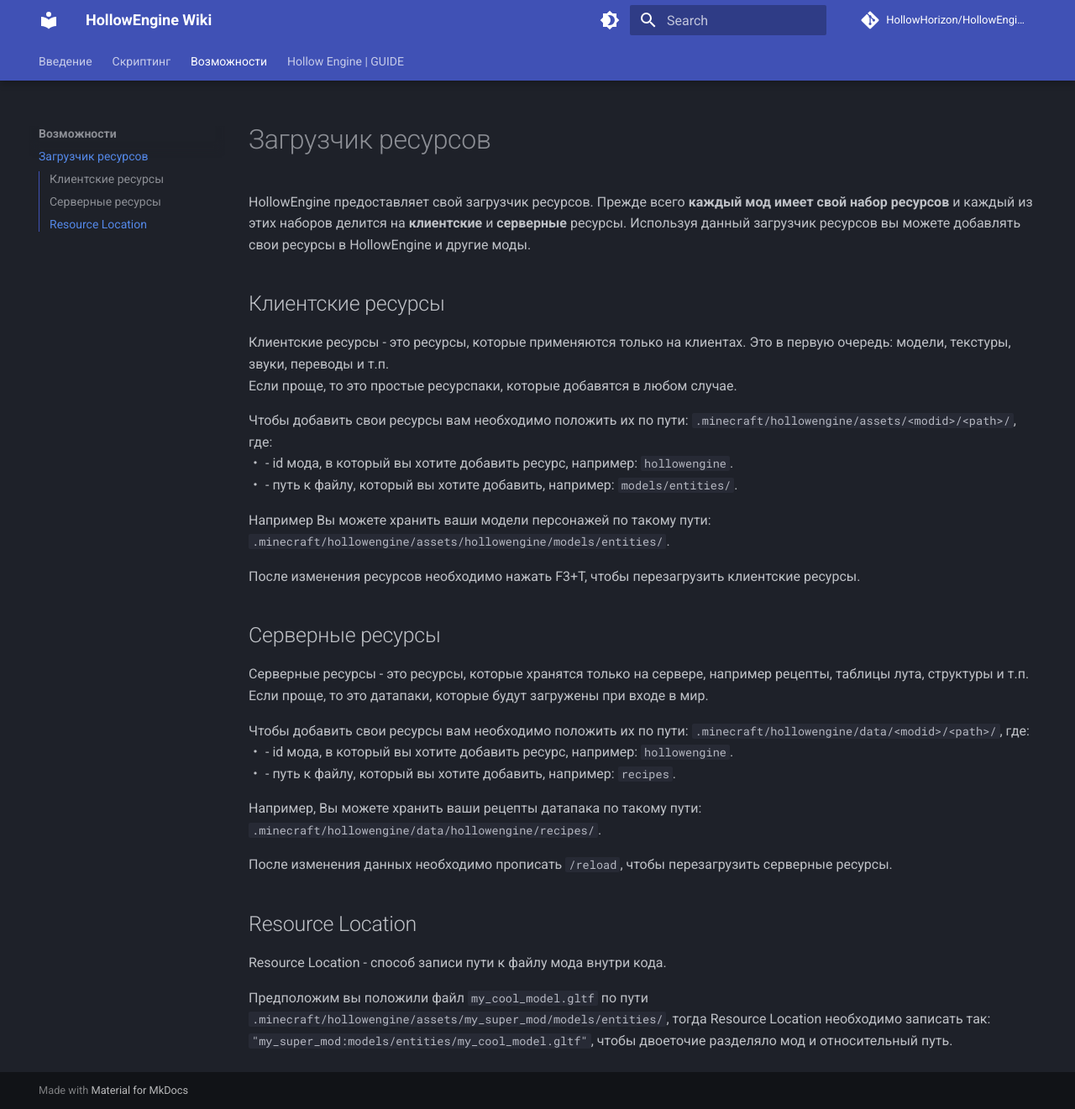
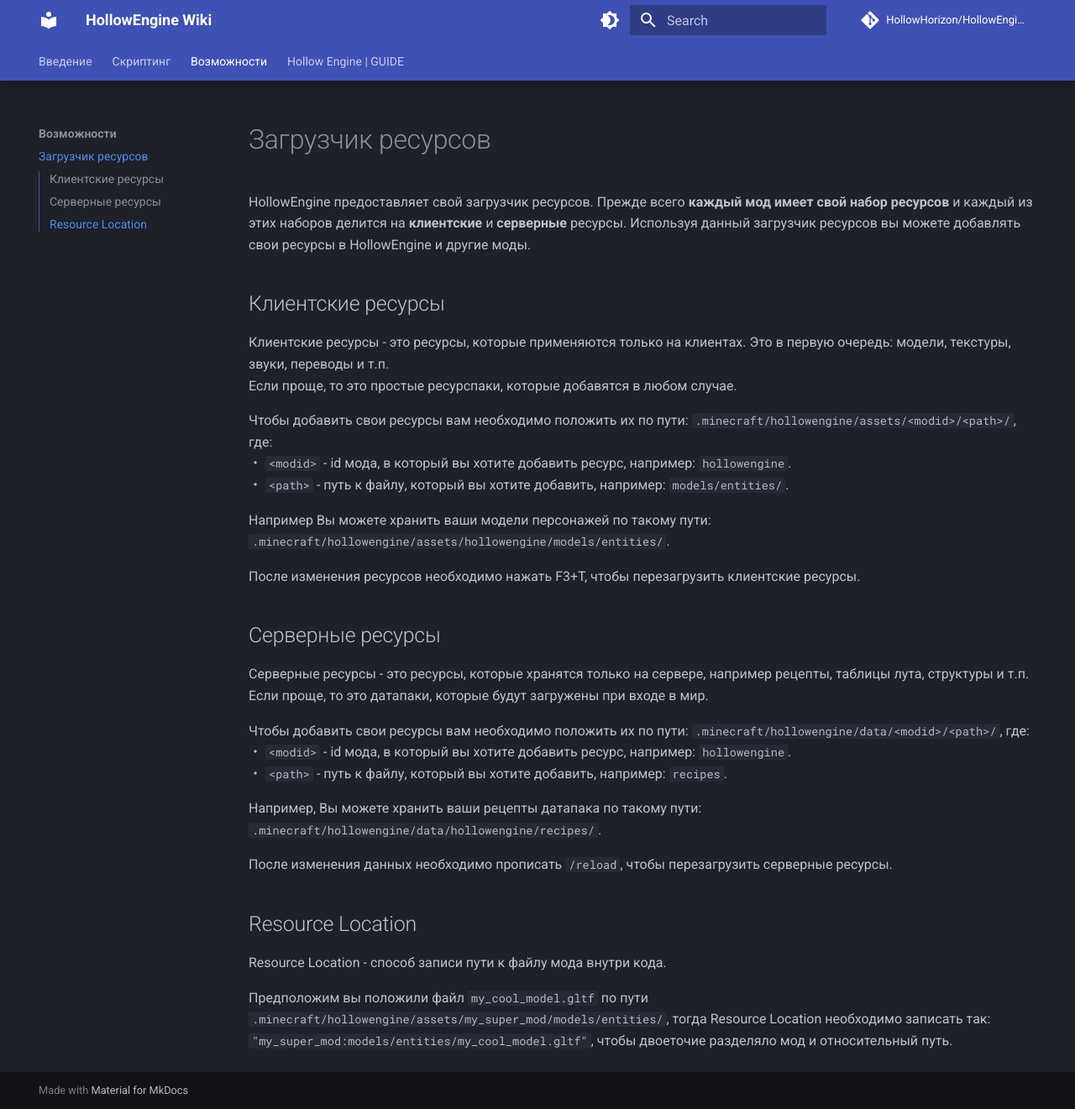
Before and after one commit to HollowHorizon/HollowEngineDocs, an MkDocs documentation site: the page built from docs/features/resources.md, in a window 1280 px wide and 1321 px high. Shown: the whole window at 84% size. Built offline with MkDocs 1.6.1 and Material for MkDocs 9.7.7, drawn with Linux system fonts in a browser that asks for light colours; comment, search, counter and statistics services are not loaded.

Commit message:
Update resources.md

```diff
--- a/docs/features/resources.md
+++ b/docs/features/resources.md
@@ -9,8 +9,8 @@ HollowEngine предоставляет свой загрузчик ресурс
 Если проще, то это простые ресурспаки, которые добавятся в любом случае.
 
 Чтобы добавить свои ресурсы вам необходимо положить их по пути: `.minecraft/hollowengine/assets/<modid>/<path>/`, где: <br>
-・ <modid> - id мода, в который вы хотите добавить ресурс, например: `hollowengine`. <br>
-・ <path> - путь к файлу, который вы хотите добавить, например: `models/entities/`. <br>
+・ `<modid>` - id мода, в который вы хотите добавить ресурс, например: `hollowengine`. <br>
+・ `<path>` - путь к файлу, который вы хотите добавить, например: `models/entities/`. <br>
 
 Например Вы можете хранить ваши модели персонажей по такому пути: `.minecraft/hollowengine/assets/hollowengine/models/entities/`.
 
@@ -22,8 +22,8 @@ HollowEngine предоставляет свой загрузчик ресурс
 Если проще, то это датапаки, которые будут загружены при входе в мир.
 
 Чтобы добавить свои ресурсы вам необходимо положить их по пути: `.minecraft/hollowengine/data/<modid>/<path>/`, где: <br>
-・ <modid> - id мода, в который вы хотите добавить ресурс, например: `hollowengine`. <br>
-・ <path> - путь к файлу, который вы хотите добавить, например: `recipes`. <br>
+・ `<modid>` - id мода, в который вы хотите добавить ресурс, например: `hollowengine`. <br>
+・ `<path>` - путь к файлу, который вы хотите добавить, например: `recipes`. <br>
 
 Например, Вы можете хранить ваши рецепты датапака по такому пути: `.minecraft/hollowengine/data/hollowengine/recipes/`.
 
```
